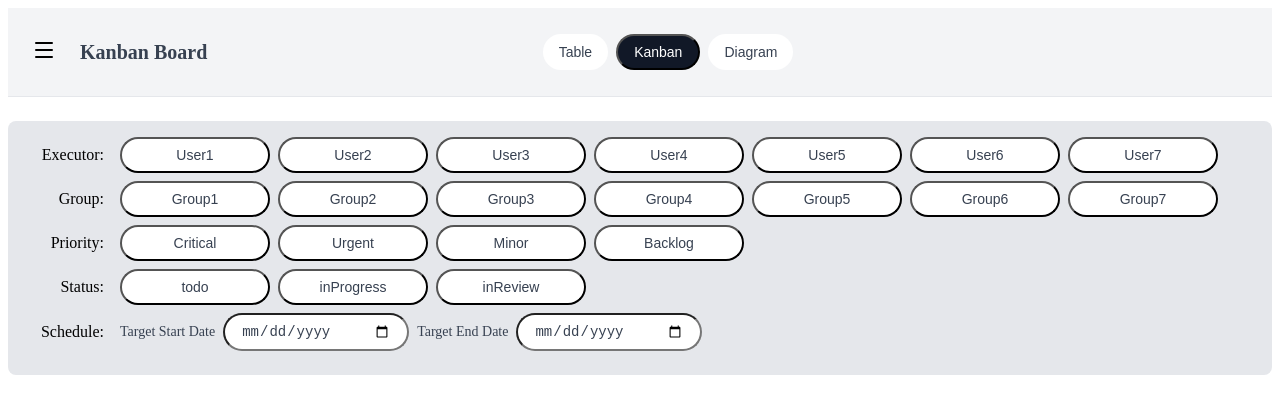
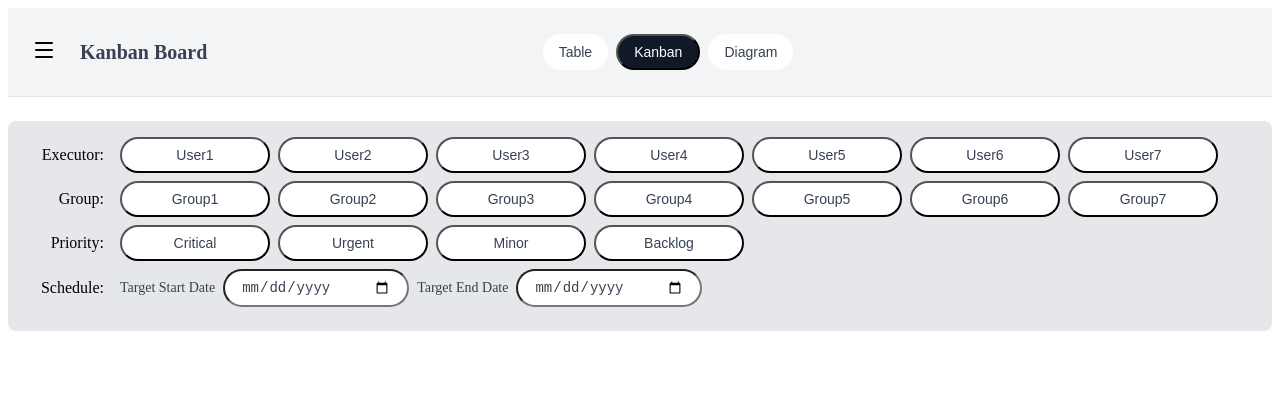
Before and after one commit to kinuta-yusei/extreme-todo-app-front, a Vue app: page /kanban in a window 1280 px wide. Shown: the top 414 px of the page. Built offline with nearby package versions, Linux system fonts and the light colour scheme.

Commit message:
fix: update KanbanBoard and TaskFilters to support multiple selections for executor, group, priority, and status

```diff
--- a/src/components/todoList/KanbanBoard.vue
+++ b/src/components/todoList/KanbanBoard.vue
@@ -16,8 +16,7 @@
       :default-group="selectedGroup"
       :priority-options="priorityOptions"
       :default-priority="selectedPriority"
-      :isStatusNeeded="true"
-      :status-options="['todo', 'inProgress', 'inReview']"
+      :isStatusNeeded="false"
       :default-status="todo"
       :isScheduleNeeded="true"
       @updateExecutor="updateExecutor"
@@ -41,9 +40,9 @@ const groupOptions = ['Group1', 'Group2', 'Group3', 'Group4', 'Group5', 'Group6'
 const priorityOptions = ['Critical', 'Urgent', 'Minor', 'Backlog']
 
 // Filters
-const selectedExecutor = ref() // need to add other page's setting
-const selectedGroup = ref()
-const selectedPriority = ref()
+const selectedExecutor = ref([]) // need to add other page's setting
+const selectedGroup = ref([])
+const selectedPriority = ref([])
 
 const updateExecutor = (executor) => {
   selectedExecutor.value = executor
--- a/src/components/todoList/filters/TaskFilters.vue
+++ b/src/components/todoList/filters/TaskFilters.vue
@@ -8,7 +8,7 @@
           v-for="executor in properties.executorOptions"
           :key="executor"
           @click="handleExecutorClick(executor)"
-          :class="['filter-btn', { 'active-tab': selectedExecutor === executor }]"
+          :class="['filter-btn', { 'active-tab': selectedExecutor.includes(executor) }]"
         >
           {{ executor }}
         </button>
@@ -23,7 +23,7 @@
           v-for="group in properties.groupOptions"
           :key="group"
           @click="handleGroupClick(group)"
-          :class="['filter-btn', { 'active-tab': selectedGroup === group }]"
+          :class="['filter-btn', { 'active-tab': selectedGroup.includes(group) }]"
         >
           {{ group }}
         </button>
@@ -38,7 +38,7 @@
           v-for="priority in properties.priorityOptions"
           :key="priority"
           @click="handlePriorityClick(priority)"
-          :class="['filter-btn', { 'active-tab': selectedPriority === priority }]"
+          :class="['filter-btn', { 'active-tab': selectedPriority.includes(priority) }]"
         >
           {{ priority }}
         </button>
@@ -53,7 +53,7 @@
           v-for="status in properties.statusOptions"
           :key="status"
           @click="handleStatusClick(status)"
-          :class="['filter-btn', { 'active-tab': selectedStatus === status }]"
+          :class="['filter-btn', { 'active-tab': selectedStatus.includes(status) }]"
         >
           {{ status }}
         </button>
@@ -95,32 +95,52 @@ const properties = defineProps({
 const emits = defineEmits(['updateExecutor', 'updateGroup', 'updatePriority', 'updateStatus'])
 
 // Filters
-const selectedExecutor = ref()
-const selectedGroup = ref()
-const selectedPriority = ref()
-const selectedStatus = ref()
+const selectedExecutor = ref([])
+const selectedGroup = ref([])
+const selectedPriority = ref([])
+const selectedStatus = ref([])
 
 // Schedule
 const selectedStartDate = ref('')
 const selectedEndDate = ref('')
 
 const handleExecutorClick = (executor) => {
-  selectedExecutor.value = selectedExecutor.value === executor ? undefined : executor
+  const index = selectedExecutor.value.indexOf(executor)
+  if (index === -1) {
+    selectedExecutor.value.push(executor)
+  } else {
+    selectedExecutor.value.splice(index, 1)
+  }
   emits('updateExecutor', selectedExecutor.value)
 }
 
 const handleGroupClick = (group) => {
-  selectedGroup.value = selectedGroup.value === group ? undefined : group
+  const index = selectedGroup.value.indexOf(group)
+  if (index === -1) {
+    selectedGroup.value.push(group)
+  } else {
+    selectedGroup.value.splice(index, 1)
+  }
   emits('updateGroup', selectedGroup.value)
 }
 
 const handlePriorityClick = (priority) => {
-  selectedPriority.value = selectedPriority.value === priority ? undefined : priority
+  const index = selectedPriority.value.indexOf(priority)
+  if (index === -1) {
+    selectedPriority.value.push(priority)
+  } else {
+    selectedPriority.value.splice(index, 1)
+  }
   emits('updatePriority', selectedPriority.value)
 }
 
 const handleStatusClick = (status) => {
-  selectedStatus.value = selectedStatus.value === status ? undefined : status
+  const index = selectedStatus.value.indexOf(status)
+  if (index === -1) {
+    selectedStatus.value.push(status)
+  } else {
+    selectedStatus.value.splice(index, 1)
+  }
   emits('updateStatus', selectedStatus.value)
 }
 </script>
```
